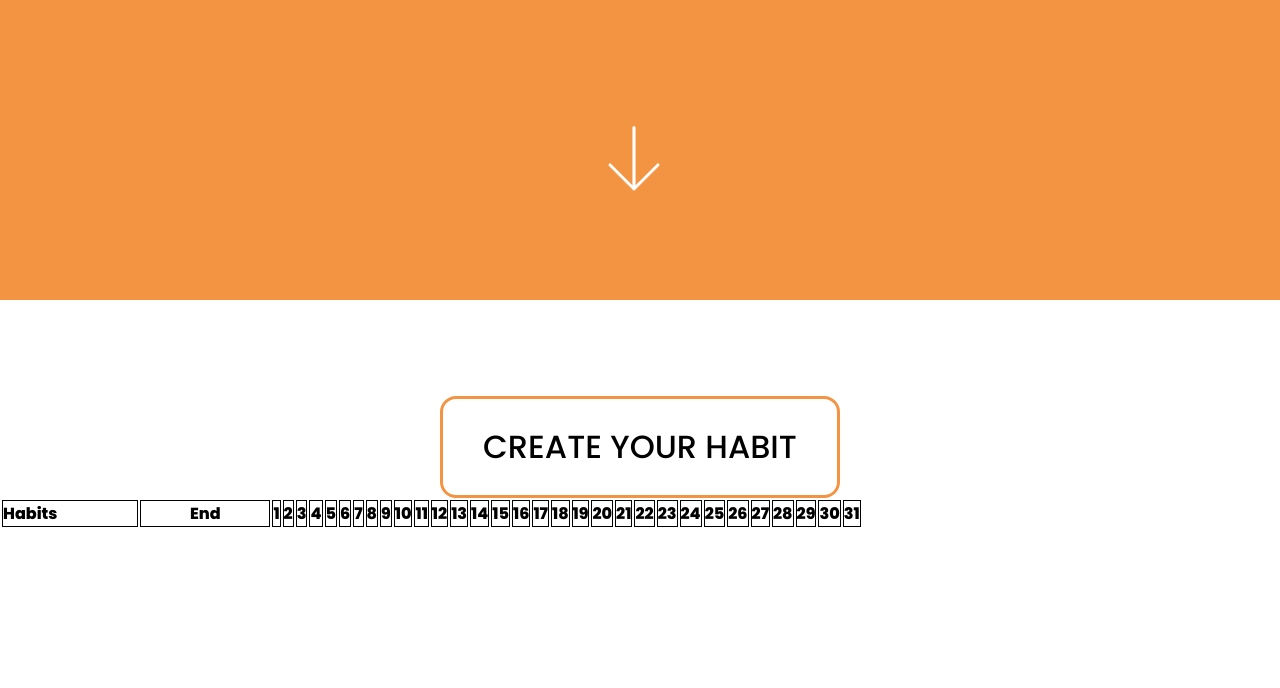
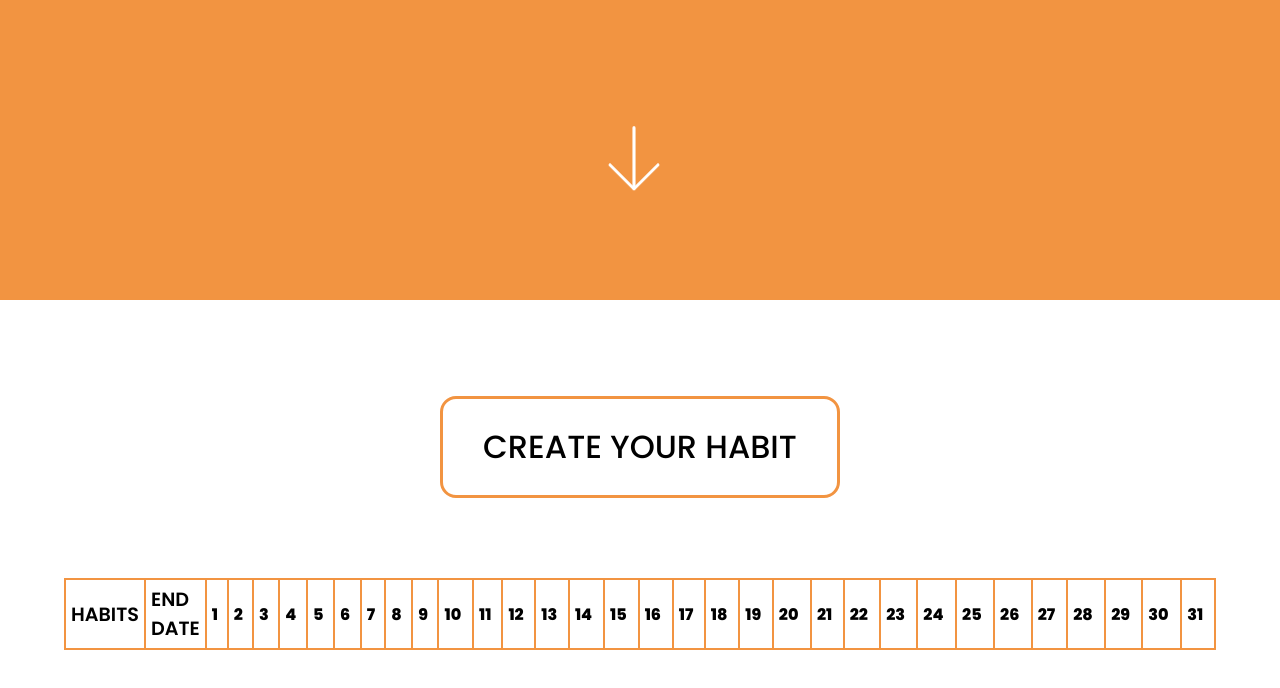
Before and after one commit to fannyjohaaansson/Team13-habit-tracker, a plain HTML site: page index.html in a window 1280 px wide. Shown: the part 500-1188 px from the top of the page. Before the commit the page ends 1029 px from the top, so only its background shows below. Drawn offline with Linux system fonts and the light colour scheme.

Commit message:
Styled the table content

```diff
--- a/effects.js
+++ b/effects.js
@@ -17,12 +17,6 @@ function addRow() {
     td.appendChild(input)
     tr.appendChild(td)
 
-
-
-
-    // Displaying the value
-    // alert(inputVal);
-
     // 2. Add Start/End
     var td = document.createElement('td');
     var inputDate = document.createElement('input');
@@ -41,22 +35,13 @@ function addRow() {
     tableBody.appendChild(tr);
 
     modal.style.display = "none";
-
-
-
+    document.getElementById('myInput').value = '';
 }
-
-// function check() {
-//     if (input.value != "") {
-//         new item(input.value);
-//         input.value = "";
-//     }
-// }
 
 addButton.addEventListener('click', addRow);
 window.addEventListener('keydown', (e) => {
     if (e.which == 13) {
-        check();
+        addRow();
     }
 
 })
--- a/index.html
+++ b/index.html
@@ -43,7 +43,7 @@
     <thead class="t-head">
       <tr>
         <th class="habits">Habits</th>
-        <th class="end">End</th>
+        <th class="end">End date</th>
         <th>1</th>
         <th>2</th>
         <th>3</th>
--- a/style.css
+++ b/style.css
@@ -66,6 +66,7 @@
   border-color: #f29441;
   border-radius: 1rem;
   text-transform: uppercase;
+  margin-bottom: 5rem;
 }
 
 .button-div {
@@ -100,55 +101,55 @@ hr {
 
 /* table css  */
 
-.table {
-  width: 100vw;
-  margin-top: 5rem;
-  margin-bottom: 10rem;
-  border: 2px solid #f29441;
+table {
+  border-collapse: collapse;
+  width: 90vw;
 }
 
-/* th,
-thead,
-tbody {
-  border: 1px solid black;
+#table {
+  border: 2px solid #f29441;
+  margin: auto;
+width: 90vw;
 }
 
+
 tr {
-  border: 2px solid red;
-  height: 10px;
-  background-color: royalblue;
-} */
 
-th,
-td,
-thead,
-tbody,
-tr {
-  border: 1px solid black;
 }
 
-.habits {
-  padding-right: 5rem;
+td{
+  padding-left: 0.2rem;
+  Border-top: 2px solid #f29441;
+  margin-top: 2rem;
 }
 
-.end {
-  width: 10vw;
+th{
+border-bottom: 2px solid #f29441;
+height: 2rem;
+text-align: left;
+padding-left: 0.2rem;
+/* border-right: 2px solid #f29441;  */
+
 }
 
-.habit-underline {
-  border-bottom: 1px solid black;
-  width: 15vw;
+th, td {
+  padding: 5px;
+  border-right: 2px solid #f29441;
 }
 
-.text-field {
-  border: none;
-  width: 15vw;
+
+
+.habits, .end {
+width: 2rem;
+font-size: 1.2rem;
+font-weight: 600;
+text-transform: uppercase;
 }
 
-.checkboxes {
-  padding-left: 10px;
-}
+/* .end{
+width: 2rem;
 
+} */
 
 /* TEST */
 
@@ -209,6 +210,7 @@ text-align: center;
   height: 3rem;
   display: block;
   margin: auto;
+  padding-left: 1rem;
 }
 
 .popup-h1 {
@@ -231,3 +233,7 @@ text-transform: uppercase;
 font-weight: 400;
 border-radius: 5px;
 }
+
+.container {
+  height: 10rem;
+}
```
